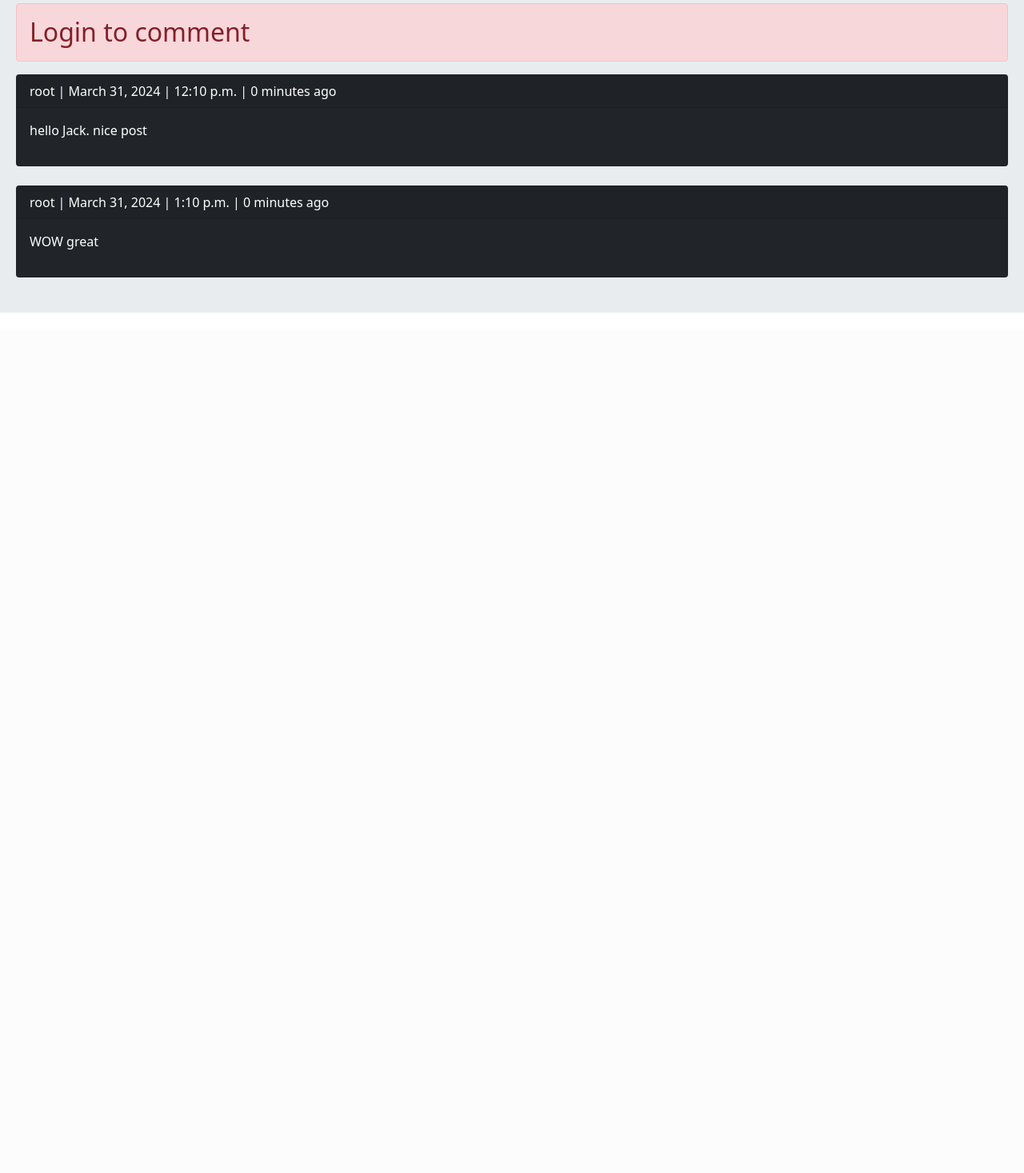
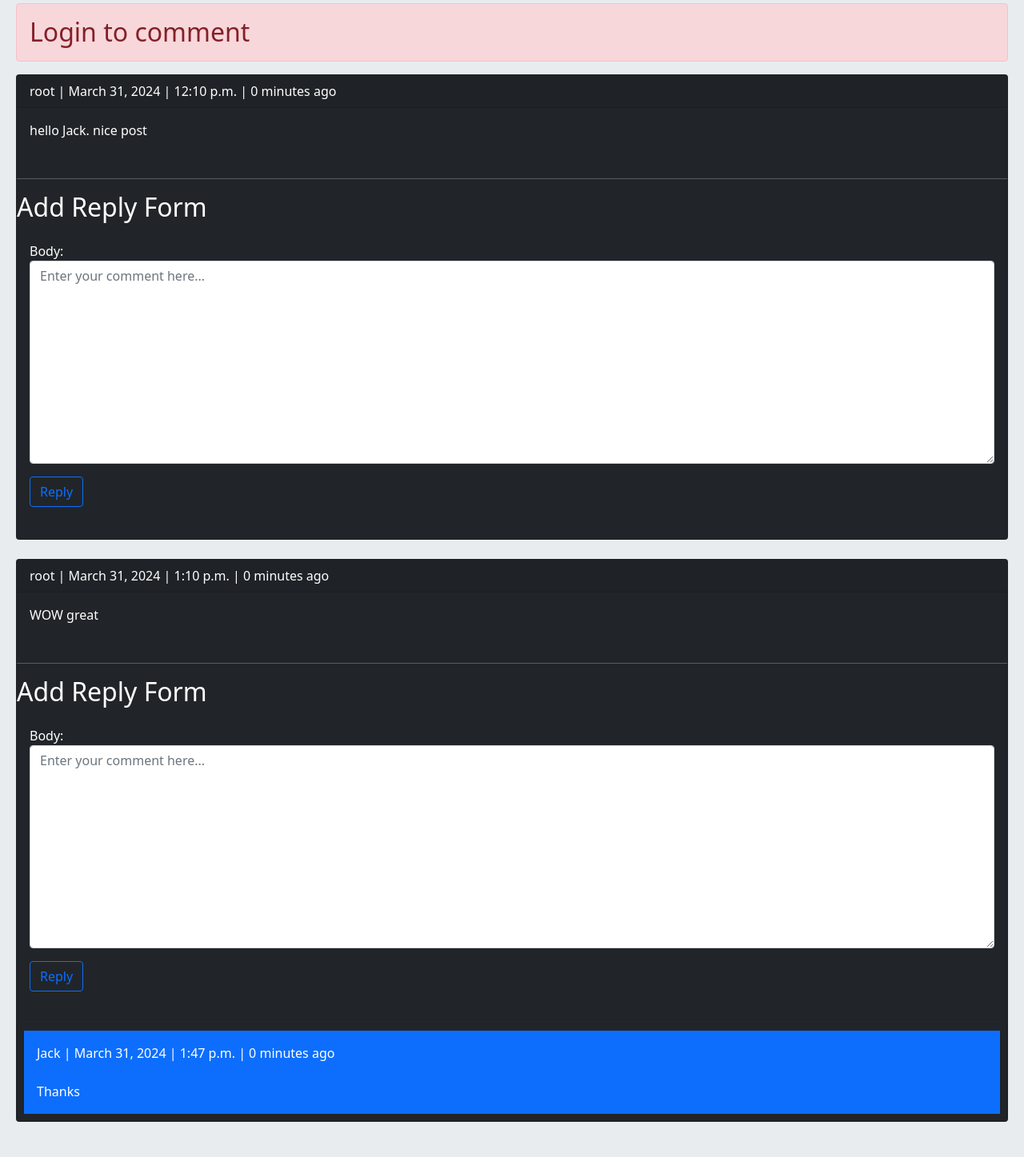
Before and after one commit to Arman-Amini369/Social-Network, a Django app: a page that uses home/templates/home/post_detail.html in a window 1280 px wide. Shown: the part 1582-3049 px from the top of the page at 80% size. Before the commit the page ends 1973 px from the top, so only its background shows below. Run offline with Django 5.2, Linux system fonts and the light colour scheme; data comes from the database, SQL or seed files in the repository; both versions use the stored data as it was after the commit.

Commit message:
added reply adding feature

```diff
--- a/account/forms.py
+++ b/account/forms.py
@@ -37,5 +37,5 @@ class UserRegistrationForm(forms.Form):
 
 
 class UserLoginForm(forms.Form):
-    username = forms.CharField(widget=forms.TextInput(attrs={"class" : "form-control"}))
+    username = forms.CharField(label="Username or Email:", widget=forms.TextInput(attrs={"class" : "form-control"}))
     password = forms.CharField(widget=forms.PasswordInput(attrs={"class": "form-control"}))
--- a/home/forms.py
+++ b/home/forms.py
@@ -7,7 +7,7 @@ class PostCreateUpdateForm(forms.ModelForm):
         fields = ("title", "body")
 
 
-class CommentCreateForm(forms.ModelForm):
+class CommentCreateReplyForm(forms.ModelForm):
     class Meta:
         model = Comment
         fields = ("body",)
--- a/home/templates/home/post_detail.html
+++ b/home/templates/home/post_detail.html
@@ -48,7 +48,24 @@
         </p>
         <p class="card-body">
             {{ comment.body }}
-        </p>
+        </p><hr />
+        <h2>Add Reply Form</h2>
+        <form action="{% url 'home:reply_add' post.id comment.id %}" method="post" class="p-2 m-2">
+            {% csrf_token %}
+            {{ reply_form.as_p }}
+            <input type="submit" class="btn btn-outline-primary" value="Reply">
+        </form><br />
+        {% with replies=comment.rcomments.all %}
+        {% for reply in replies %}
+            <div class="card bg-dark text-white">
+                <p class="bg-primary p-3 m-2 ">
+                    {{ reply.user }} | {{ reply.created.date }} | {{ reply.created.time }} | {{reply.created|timesince}} ago
+                    <br /><br />
+                    {{ reply.body }}
+                </p>
+            </div>
+        {% endfor %}
+        {% endwith %}
     </div><br />
     {% empty %}
     <p class="alert alert-danger">No Comments Yet!</p><br />
--- a/home/urls.py
+++ b/home/urls.py
@@ -8,5 +8,6 @@ urlpatterns = [
     path("post/<int:post_id>/<slug:post_slug>/", views.PostDetailView.as_view(), name='post_detail'),
     path("post/delete/<int:post_id>/<slug:post_slug>/", views.PostDeleteView.as_view(), name="post_delete"),
     path("post/update/<int:post_id>/<slug:post_slug>/", views.PostUpdateView.as_view(), name="post_update"),
-    path("post/create/", views.PostCreateView.as_view(), name="post_create")
+    path("post/create/", views.PostCreateView.as_view(), name="post_create"),
+    path("reply/<int:post_id>/<int:comment_id>/", views.ReplyAddView.as_view(), name="reply_add"),
 ]
--- a/home/views.py
+++ b/home/views.py
@@ -5,8 +5,8 @@ from django.contrib.auth.mixins import LoginRequiredMixin
 from django.contrib import messages
 from django.utils.text import slugify
 from django.contrib.auth import views as auth_views
-from .models import Post
-from .forms import PostCreateUpdateForm, CommentCreateForm
+from .models import Post, Comment
+from .forms import PostCreateUpdateForm, CommentCreateReplyForm
 from django.contrib.auth.decorators import login_required
 from django.utils.decorators import method_decorator
 
@@ -22,7 +22,7 @@ class HomeView(View):
 
 
 class PostDetailView(View):
-    form_class = CommentCreateForm
+    form_class = CommentCreateReplyForm
 
     def setup(self, request, *args, **kwargs):
         self.post_instance = get_object_or_404(Post, pk=kwargs["post_id"], slug=kwargs["post_slug"])
@@ -34,6 +34,7 @@ class PostDetailView(View):
         "post": self.post_instance,
         "comments": comments,
         "form" : self.form_class,
+        "reply_form" : self.form_class,
         }
         return render(request, "home/post_detail.html", context)
 
@@ -120,3 +121,21 @@ class PostCreateView(LoginRequiredMixin, View):
             new_post.save()
             messages.success(request, "Your New Post Has Been Created Successfully", "success")
             return redirect("home:post_detail", new_post.pk, new_post.slug)
+
+
+class ReplyAddView(LoginRequiredMixin, View):
+    form_class = CommentCreateReplyForm
+
+    def post(self, request, post_id, comment_id):
+        form = self.form_class(request.POST)
+        post = get_object_or_404(Post, pk=post_id)
+        comment = get_object_or_404(Comment, pk=comment_id)
+        if form.is_valid():
+            new_reply = form.save(commit=False)
+            new_reply.user = request.user
+            new_reply.post = post
+            new_reply.reply = comment
+            new_reply.is_reply = True
+            new_reply.save()
+            messages.success(request, "Your New Reply Has Been Added Successfully", "success")
+        return redirect("home:post_detail", post_id=post.pk, post_slug=post.slug)
```
Also changed, not shown: db.sqlite3.
